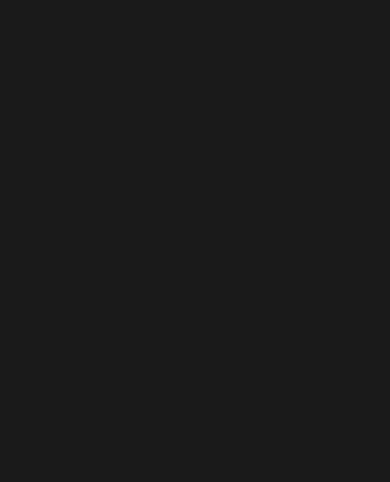
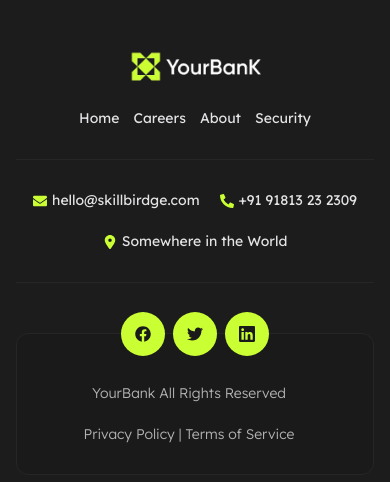
Before and after one commit to shaza-alkheder/YourBanK, a React (Vite) app: page / in a window 390 px wide. Shown: the top 482 px of the page. Built offline with nearby package versions, Linux system fonts and the light colour scheme; a web font is replaced by a local one.

Commit message:
footer section

```diff
--- a/package.json
+++ b/package.json
@@ -12,6 +12,7 @@
   "dependencies": {
     "react": "^19.2.8",
     "react-dom": "^19.2.8",
+    "react-icons": "^5.7.0",
     "react-router-dom": "^7.18.2"
   },
   "devDependencies": {
--- a/src/App.jsx
+++ b/src/App.jsx
@@ -1,5 +1,6 @@
 
 import './App.css'
+import Footer from './components/Footer/Footer'
 
 function App() {
 
@@ -7,7 +8,9 @@
     <>
 
 
-
+     <Footer
+     logo="/assets/img/Logo/logoNavBar.webp"
+     />
     </>
   )
 }
--- /dev/null
+++ b/src/components/Footer/Footer.css
@@ -0,0 +1,220 @@
+footer{
+    background-color: var(--yb-color-dark-2);
+    color: var(--yb-color-text-tertiary);
+    padding: 100px var(--yb-spacing-x-lg) 0;
+    .mmContainer{
+        display: flex;
+        flex-direction: column;
+        align-items: center;
+
+        .mmTitle{
+            display: flex;
+            flex-direction: column;
+            align-items: center;
+            .mmLogo{
+                width: 155px;
+                height: 40px;
+                margin-bottom: 50px;
+            }
+            ul{
+                display: flex;
+                list-style: none;
+                gap: 26px;
+                font-family: var(--yb-font-family-primary);
+                font-weight: var(--yb-font-weight-rg);
+                font-size: var(--yb-font-size-body-lg);
+                line-height: 150%;
+                margin-bottom: 50px;
+            }
+        }
+
+        .mmContact{
+            display: flex;
+            flex-wrap: wrap;
+            gap: 20px;
+            justify-content: center;
+            width: 100%;
+            border-top: 1px solid var(--yb-color-dark-3);
+            border-bottom: 1px solid var( --yb-color-dark-3);
+
+            padding: 50px 0;
+            p{
+                font-family: var(--yb-font-family-primary);
+                font-weight: var(--yb-font-weight-rg);
+                font-size: var(--yb-font-size-body-lg);
+                line-height: 150%;
+                display: flex;
+                align-items: center;
+                gap: 5px;
+
+                .mmContactIcon{
+                    width: var(--yb-font-size-title-lg)px;
+                    height: var(--yb-font-size-title-lg)px;
+                    color: var(--yb-color-primary);
+                }
+            }
+        }
+
+        .mmRights{
+            padding: 50px 0;
+            width: 100%;
+            .mmRightsContainer{
+                width: 100%;
+                height: 84px;
+                display: flex;
+                justify-content: space-between;
+                align-items: center;
+                gap: 20px;
+                border-radius: 100px;
+            border: 1px solid var( --yb-color-dark-3);
+                padding-top: 16px;
+                padding-right: 30px;
+                padding-bottom: 16px;
+                padding-left: var(--yb-spacing-x-sm);
+                background-color: var( --yb-color-dark-1);
+
+                .mmIcons{
+                    display: flex;
+                    gap: 14px;
+                    .mmCircle{
+                        width: 52px;
+                        height: 52px;
+                        border-radius: 100px;
+                        padding: 14px;
+                        background-color: var(--yb-color-primary);
+                        display: flex;
+                        align-items: center;
+                        justify-content: center;
+                        .mmSocialIcon{
+                            width: var(--yb-font-size-title-lg);
+                            height: var(--yb-font-size-title-lg);
+                            color: var( --yb-color-dark-1);
+
+
+                        }
+
+                    }
+                }
+
+                p{
+                    font-family: var(--yb-font-family-primary);
+                    font-weight: var(--yb-font-weight-lt);
+                    font-style: Light;
+                    font-size: var(--yb-font-size-body-lg);
+                    line-height: 150%;
+                    color: var(--yb-color-text-secondary);
+
+                }
+                a{
+                    text-decoration: none;
+                    color: var(--yb-color-text-secondary);
+
+                }
+            }
+        }
+    }
+}
+
+@media  screen and (max-width:992px) {
+
+    footer{
+        padding: 50px var(--yb-spacing-x-sm) 30px;
+        .mmContainer{
+            .mmTitle{
+                .mmLogo{
+                width: 132px;
+                height: 34px;
+                margin-bottom: 24px;
+                }
+                ul{
+                    font-family: var(--yb-font-family-primary);
+                    font-weight: var(--yb-font-weight-rg);
+                    font-size: var(--yb-font-size-body-sm);
+                    line-height: 150%;
+                    gap: 14px;
+                    margin-bottom: 30px;
+
+                }
+            }
+
+        .mmContact{
+            padding: 30px 0;
+
+            p{
+                font-family: var(--yb-font-family-primary);
+                font-weight: var(--yb-font-weight-rg);
+                font-size: var(--yb-font-size-body-sm);
+                line-height: 150%;
+
+            }
+        }
+
+        .mmRights{
+            padding: 50px 0 30px;
+            display: flex;
+            justify-content: center;
+
+            .mmRightsContainer{
+                width: 358px;
+                height: 142px;
+                border-radius: 12px;
+                padding-top: 50px;
+                padding-right: 24px;
+                padding-bottom: 30px;
+                padding-left: 12px;
+                display: flex;
+                flex-direction: column;
+                align-items: center;
+                justify-content: center;
+                gap: 20px;
+                position: relative;
+                border: 1px solid var( --yb-color-dark-3);
+
+                            p{
+                font-family: var(--yb-font-family-primary);
+                font-weight: var(--yb-font-weight-lt);
+                font-size: var(--yb-font-size-body-sm);
+                line-height: 150%;
+
+            }
+
+                .mmIcons{
+                    display: flex;
+                    gap: 8px;
+                    position: absolute;
+                    top: -22px;
+                    left: 50%;
+                    transform: translateX(-50%);
+                    .mmCircle{
+                        width: 44px;
+                        height: 44px;
+                        border-radius: 100%;
+                        padding: 14px;
+                        background-color: var(--yb-color-primary);
+                        display: flex;
+                        align-items: center;
+                        justify-content: center;
+                        .mmSocialIcon{
+                            width:20px;
+                            height:20px;
+
+
+                        }
+
+                    }
+                }
+
+            }
+
+
+
+
+        }
+        }
+    }
+
+
+
+
+
+}
--- /dev/null
+++ b/src/components/Footer/Footer.jsx
@@ -0,0 +1,56 @@
+import './Footer.css'
+import { FaFacebook, FaTwitter, FaLinkedin, FaEnvelope, FaPhoneAlt } from "react-icons/fa";
+import { FaLocationDot } from "react-icons/fa6";
+
+function Footer({ logo}) {
+
+    const icons= [
+      FaFacebook, FaTwitter, FaLinkedin
+    ]
+  return (
+    <footer>
+      <div className="mmContainer">
+        <div className="mmTitle">
+           <img src={logo} alt="" className='mmLogo'/>
+            <ul>
+                <li>Home</li>
+                <li>Careers</li>
+                <li>About</li>
+                <li>Security</li>
+            </ul>
+        </div>
+
+        <div className="mmContact">
+                <p><FaEnvelope className='mmContactIcon'/>hello@skillbirdge.com</p>
+                <p><FaPhoneAlt className='mmContactIcon'/>+91 91813 23 2309</p>
+                <p><FaLocationDot className='mmContactIcon'/>Somewhere in the World</p>
+
+        </div>
+
+        <div className="mmRights">
+          <div className="mmRightsContainer">
+
+            <div className="mmIcons">
+              {icons.map((Icon, index) => (
+                  <div className="mmCircle" key={index}>
+                    <Icon className='mmSocialIcon' />
+                  </div>
+              ))}
+
+            </div>
+
+            <p>YourBank All Rights Reserved</p>
+
+            <div className="mmPolicies">
+                <p><a href="">Privacy Policy</a> | <a href="">Terms of Service</a></p>
+            </div>
+
+          </div>
+
+        </div>
+      </div>
+    </footer>
+  )
+}
+
+export default Footer
```
Also changed, not shown: 1 other file (tests, documents, lock files or other folders).
